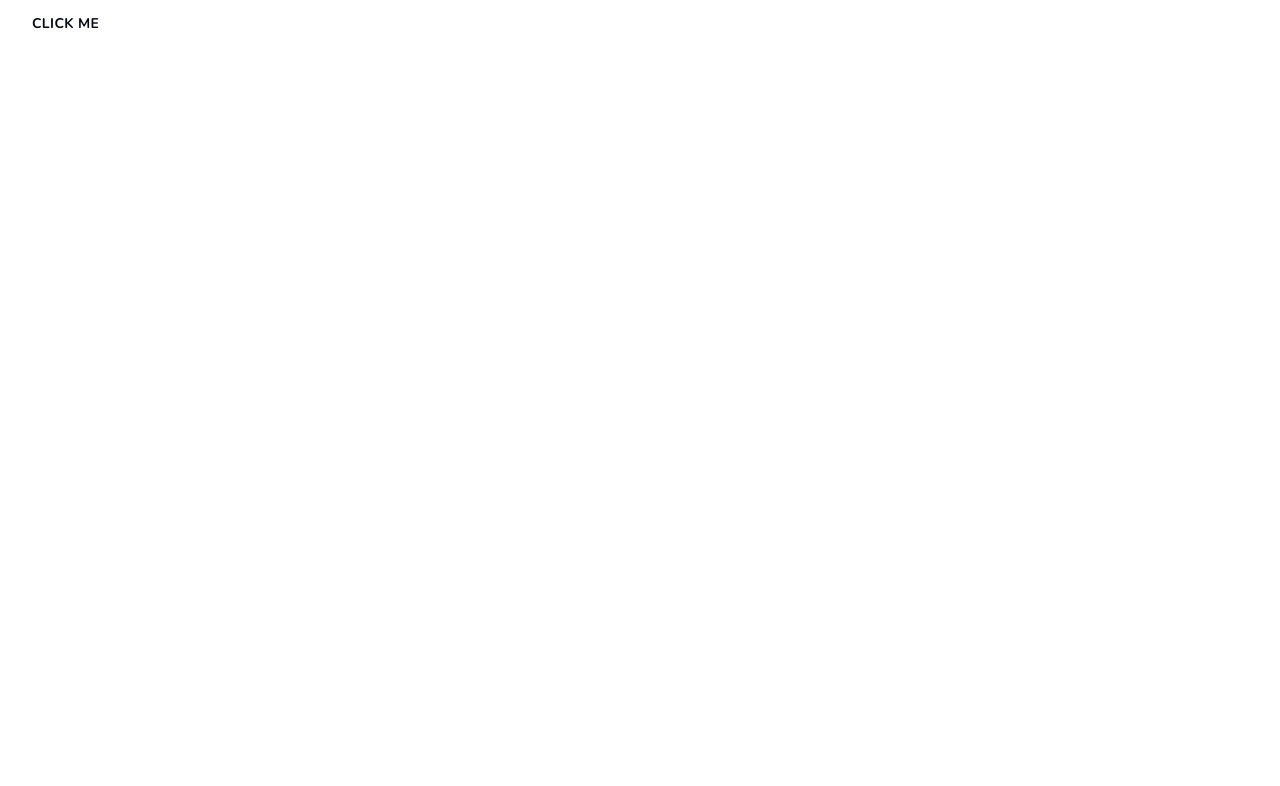
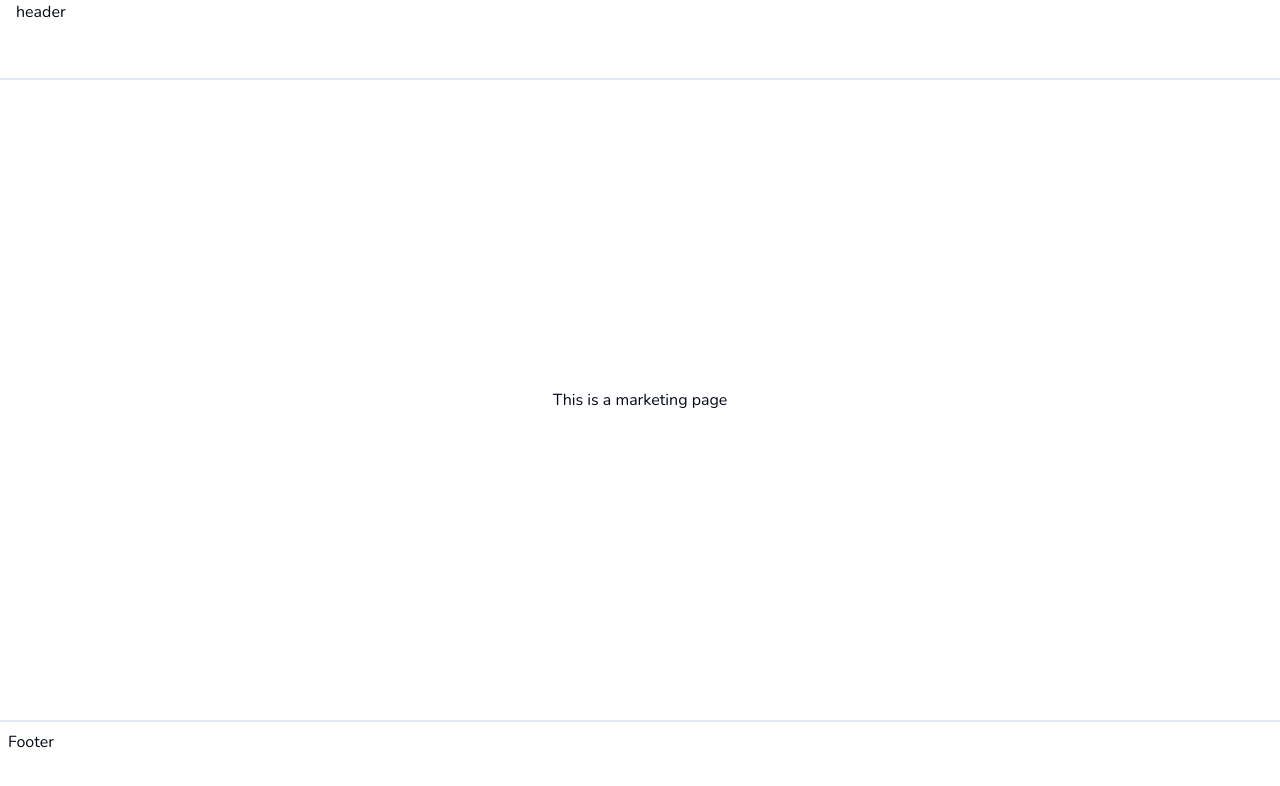
Before and after one commit to A-Leclercq59/LinguaQuest, a Next.js app: page / in a window 1280 px wide. Shown: the top 786 px of the page. Built offline with nearby package versions, Linux system fonts and the light colour scheme.

Commit message:
Marketing Skeleton

```diff
--- /dev/null
+++ b/app/(marketing)/_components/footer.tsx
@@ -0,0 +1,7 @@
+export const Footer = () => {
+  return (
+    <footer className="hidden lg:block h-20 w-full border-t-2 border-slate-200 p-2">
+      Footer
+    </footer>
+  );
+};
--- /dev/null
+++ b/app/(marketing)/_components/header.tsx
@@ -0,0 +1,7 @@
+export const Header = () => {
+  return (
+    <header className="h-20 w-full border-b-2 border-slate-200 px-4">
+      header
+    </header>
+  );
+};
--- /dev/null
+++ b/app/(marketing)/layout.tsx
@@ -0,0 +1,20 @@
+import { Footer } from "./_components/footer";
+import { Header } from "./_components/header";
+
+type Props = {
+  children: React.ReactNode;
+};
+
+const MarketingLayout = ({ children }: Props) => {
+  return (
+    <div className="min-h-screen flex flex-col">
+      <Header />
+      <main className="flex-1 flex flex-col items-center justify-center">
+        {children}
+      </main>
+      <Footer />
+    </div>
+  );
+};
+
+export default MarketingLayout;
--- /dev/null
+++ b/app/(marketing)/page.tsx
@@ -0,0 +1,3 @@
+export default function Home() {
+  return <div>This is a marketing page</div>;
+}
--- a/app/page.tsx
+++ /dev/null
@@ -1,9 +0,0 @@
-import { Button } from "@/components/ui/button";
-
-export default function Home() {
-  return (
-    <Button variant="destructive" size="lg">
-      Click me
-    </Button>
-  );
-}
```
